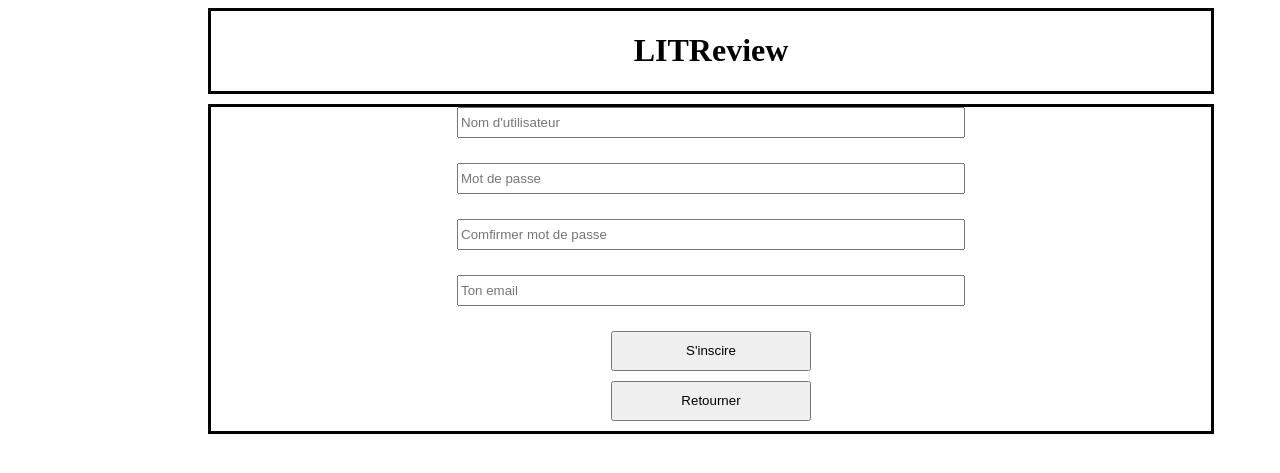
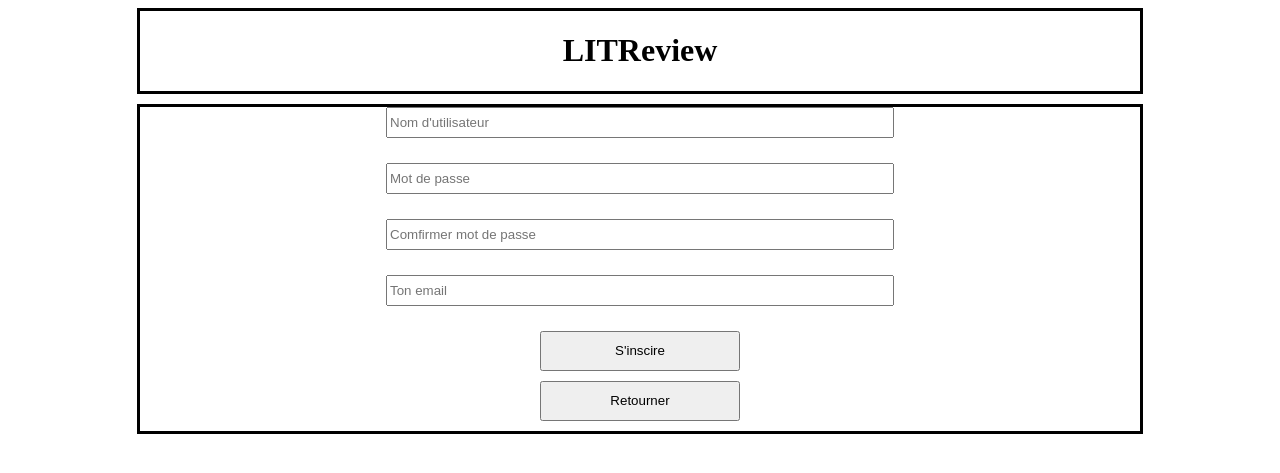
Before and after one commit to marvinchebany94/soutenance-9, a Django app: page /inscription/ in a window 1280 px wide. Shown: the top 473 px of the page. Run offline with Django 4.2, Linux system fonts and the light colour scheme.

Commit message:
Add files via upload

```diff
--- a/litreview/blog/static/blog/inscription.css
+++ b/litreview/blog/static/blog/inscription.css
@@ -1,28 +1,28 @@
 #title  {
     border-color: black;
     border-style: solid;
-    margin-left: 200px;
-    margin-right: 200px;
+    margin-left: auto;
+    margin-right: auto;
     text-align: center;
     margin-bottom: 10px;
     min-width: 1000px;
+    width: 500px;
 }
 
 #form_connexion {
     text-align: center;
 }
 
-
 #formulaire_inscription {
-    text-align: center;
     border-color: black;
     border-style: solid;
     text-align: center;
     margin-bottom: 10px;
-    margin-left: 200px;
-    margin-right: 200px;
+    margin-left: auto;
+    margin-right: auto;
     overflow: hidden;
     min-width: 1000px;
+    width: 500px;
 }
 
 input[type="text"], input[type="email"], #id_password, #id_password2  {
```
Also changed, not shown: litreview/blog/static/blog/style.css (+5 -6 lines).
